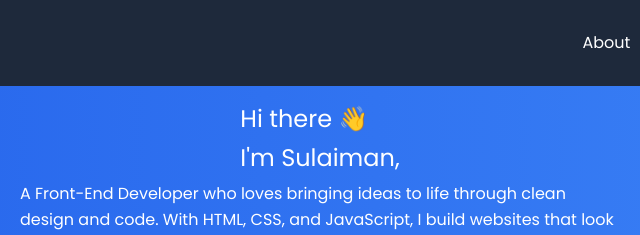
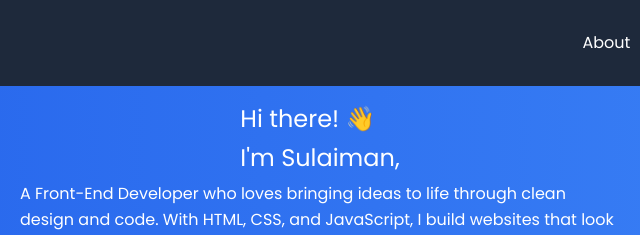
Before and after one commit to KayardaJnr/Sulaiman-Sani-Portfolio, a plain HTML site: page index.html in a window 1280 px wide. Shown: the top 235 px of the page, 320-960 px from the left. Drawn offline with Linux system fonts and the light colour scheme.

Commit message:
Update index.html

```diff
--- a/index.html
+++ b/index.html
@@ -23,7 +23,7 @@
   </header>
 
   <section class="hero fade-in-up">
-    <h2>Hi there 👋 <br>I'm Sulaiman, </h2>
+    <h2>Hi there! 👋 <br>I'm Sulaiman, </h2>
     <p>
       A Front-End Developer who loves bringing ideas to life through clean design and code. With HTML, CSS, and JavaScript, I build websites that look great on any device and are simple to use. I’m passionate about turning visions into engaging online experiences.
     </p>
```
